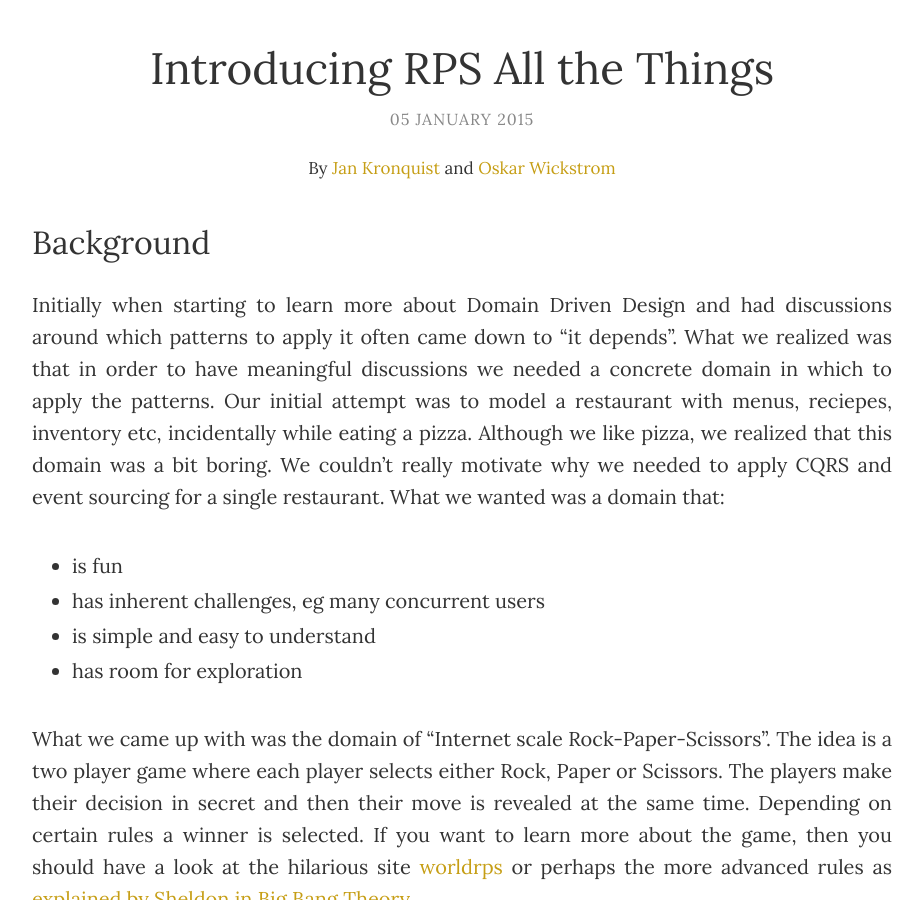
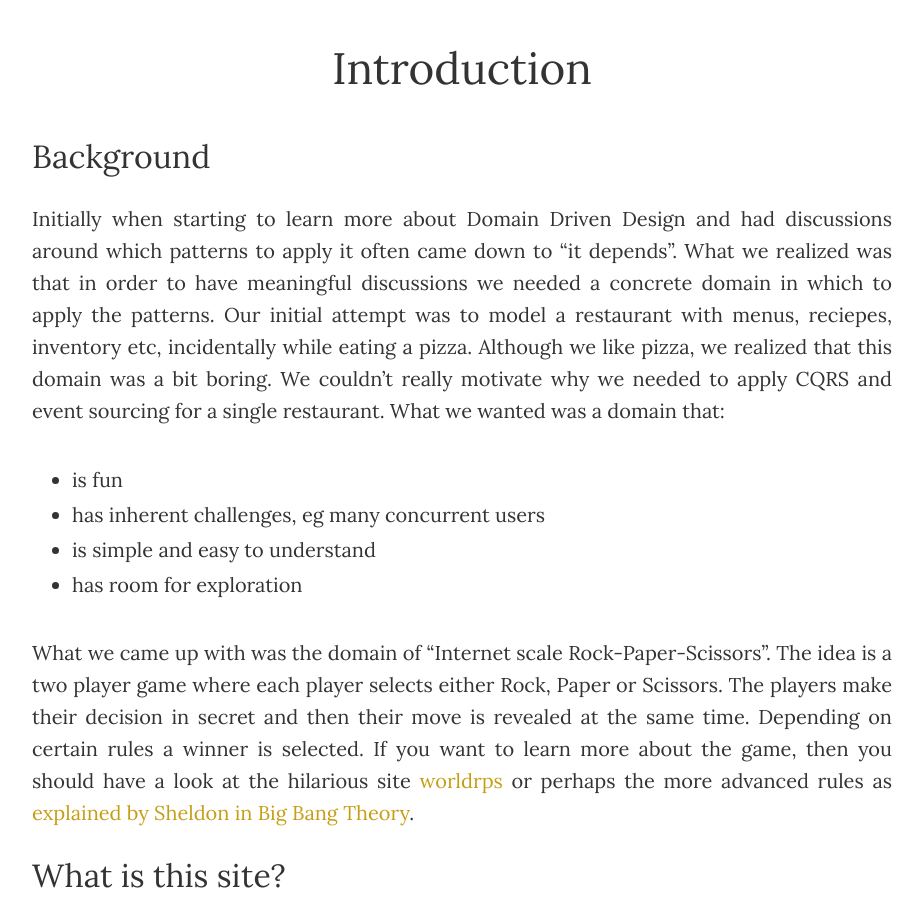
Before and after one commit to jayway/rpsallthethings, a Jekyll site: the page built from introduction.md, in a window 1280 px wide and 900 px high. Shown: the whole window, without its empty margins (178-1101 px from the left). Built offline with Jekyll 4.4.1, drawn with Linux system fonts in a browser that asks for light colours.

Commit message:
Convert from posts to pages

```diff
--- /dev/null
+++ b/_layouts/page.html
@@ -0,0 +1,28 @@
+---
+layout: default
+---
+<header>
+  <h1>{{ page.title }}</h1>
+</header>
+
+<main>
+  <div class="content-primary">
+    {{ content }}
+  </div>
+
+  <nav class="post-nav">
+    <div class="actions">
+      <a class="share"
+        title="Share on Twitter"
+        href="http://twitter.com/share" class="popup">
+        <span class="icon-twitter"></span>
+      </a>
+      <a class="edit"
+        title="Edit on GitHub"
+        href="https://github.com/jayway/rpsallthethings/edit/gh-pages/{{ page.path }}">
+        <span class="icon-github"></span>
+      </a>
+    </div>
+  </nav>
+
+</main>
--- a/index.html
+++ b/index.html
@@ -18,6 +18,11 @@ title: Homepage
   and software architecture all applied to the simple domain of
   <em>rock-paper-scissors</em>.
   </p>
+
+  <ul>
+    <li><a href="{{ site.baseurl }}/introduction/">Introduction</a></li>
+    <li><a href="{{ site.baseurl }}/projects/">Projects</a></li>
+  </ul>
 
   <nav>
     <ul class="posts">
--- a/_posts/2014-12-05-welcome-to-rpsallthethings.md
+++ b/introduction.md
@@ -1,12 +1,6 @@
 ---
-layout: post
-title:  "Introducing RPS All the Things"
-date:   2015-01-05 15:51:00
-authors:
-- name: Jan Kronquist
-  twitter: jankronquist
-- name: Oskar Wickstrom
-  twitter: owickstrom
+layout: page
+title:  "Introduction"
 ---
 
 ## Background
```
Also changed, not shown: projects.md (added, +29 -0 lines).
